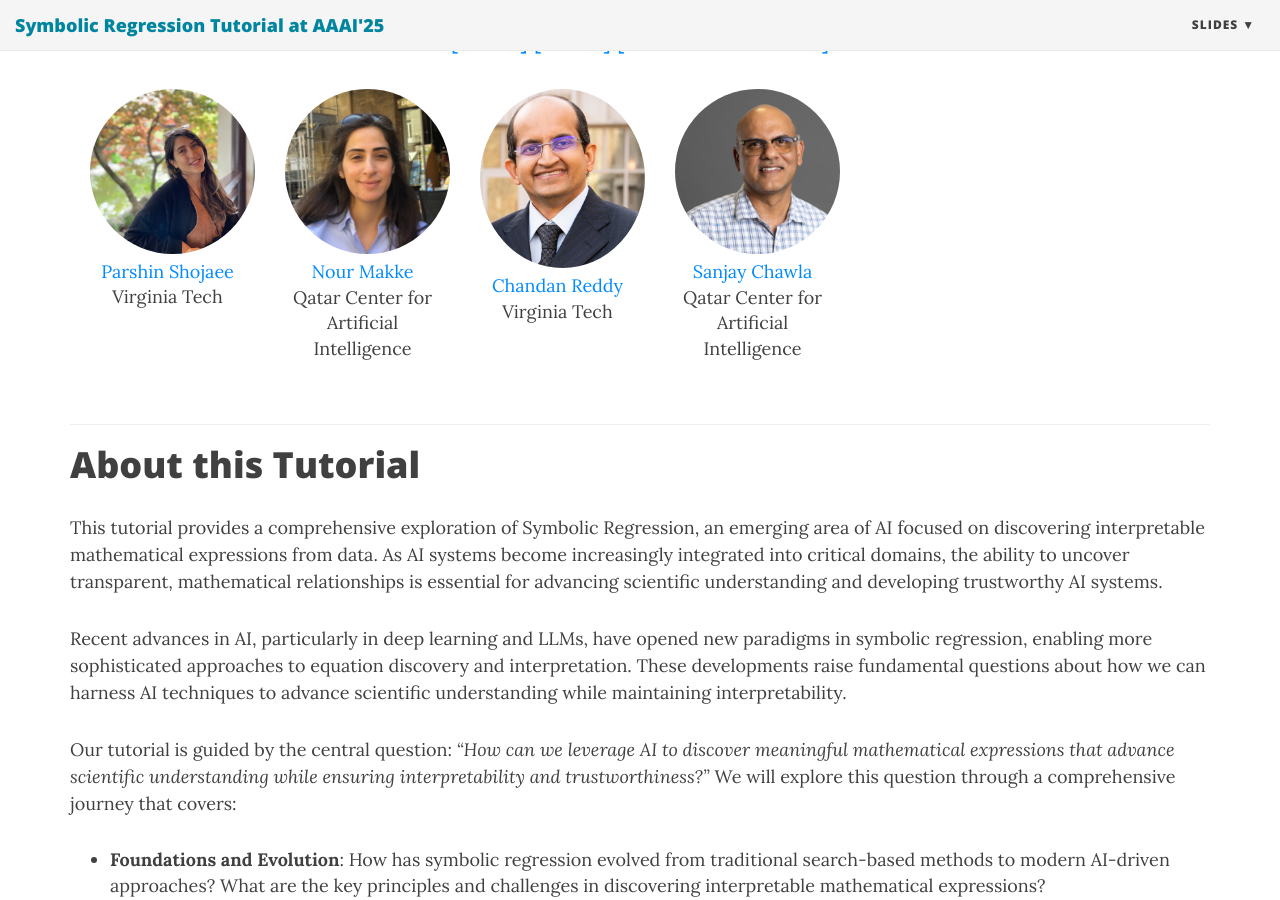
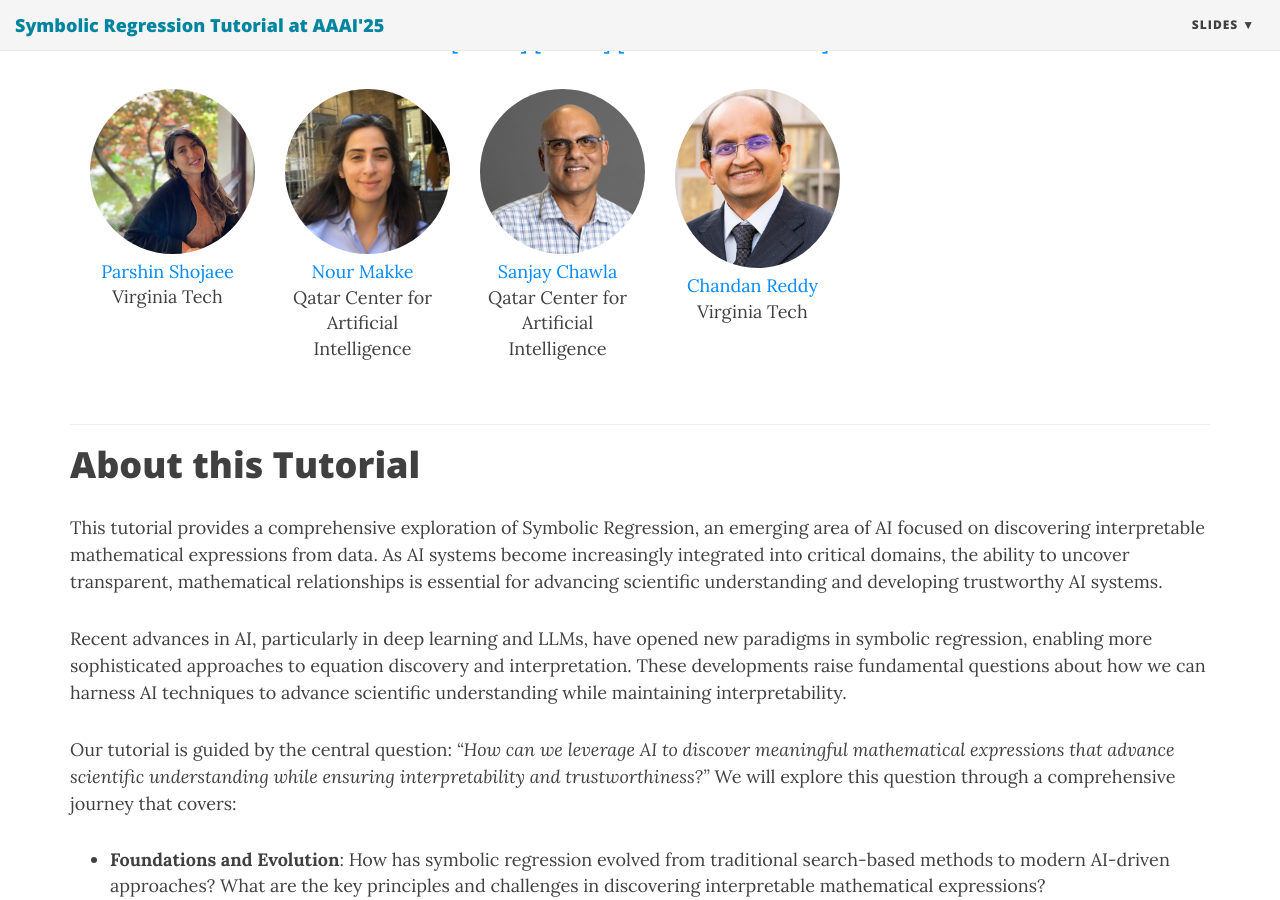
Before and after one commit to ZonglinY/llm4sd-aaai-2026, a Jekyll site: the page built from index.md, in a window 1280 px wide and 900 px high, scrolled down 522 px. Built offline with Jekyll 4.4.1, drawn with Linux system fonts in a browser that asks for light colours; nearby versions of some CDN libraries; part of the change alters nothing that is shown.

Commit message:
Update organizers.yml

```diff
--- a/_data/organizers.yml
+++ b/_data/organizers.yml
@@ -10,15 +10,15 @@ nour:
   title: "Postdoctoral Research Fellow"
   affiliation: "Qatar Center for Artificial Intelligence"
   img: "nour-photo.png"
+sanjay:
+  name: "Sanjay Chawla"
+  url: "https://www.hbku.edu.qa/en/staff/sanjay-chawla"
+  title: "Professor"
+  affiliation: "Qatar Center for Artificial Intelligence"
+  img: "sanjay-photo.png"
 chandan:
   name: "Chandan Reddy"
   url: "https://creddy.net/"
   title: "Professor"
   affiliation: "Virginia Tech"
   img: "chandan-photo.jpg"
-sanjay:
-  name: "Sanjay Chawla"
-  url: "https://www.hbku.edu.qa/en/staff/sanjay-chawla"
-  title: "Professor"
-  affiliation: "Qatar Center for Artificial Intelligence"
-  img: "sanjay-photo.png"
```
